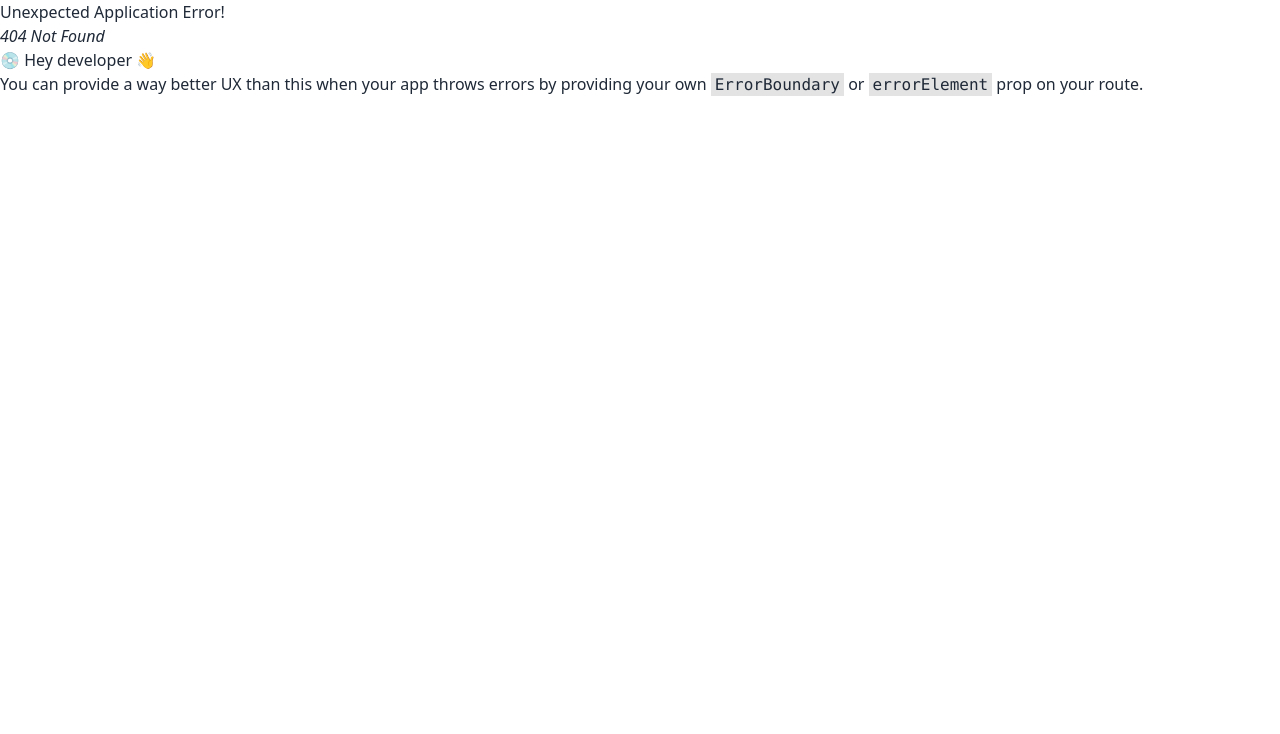
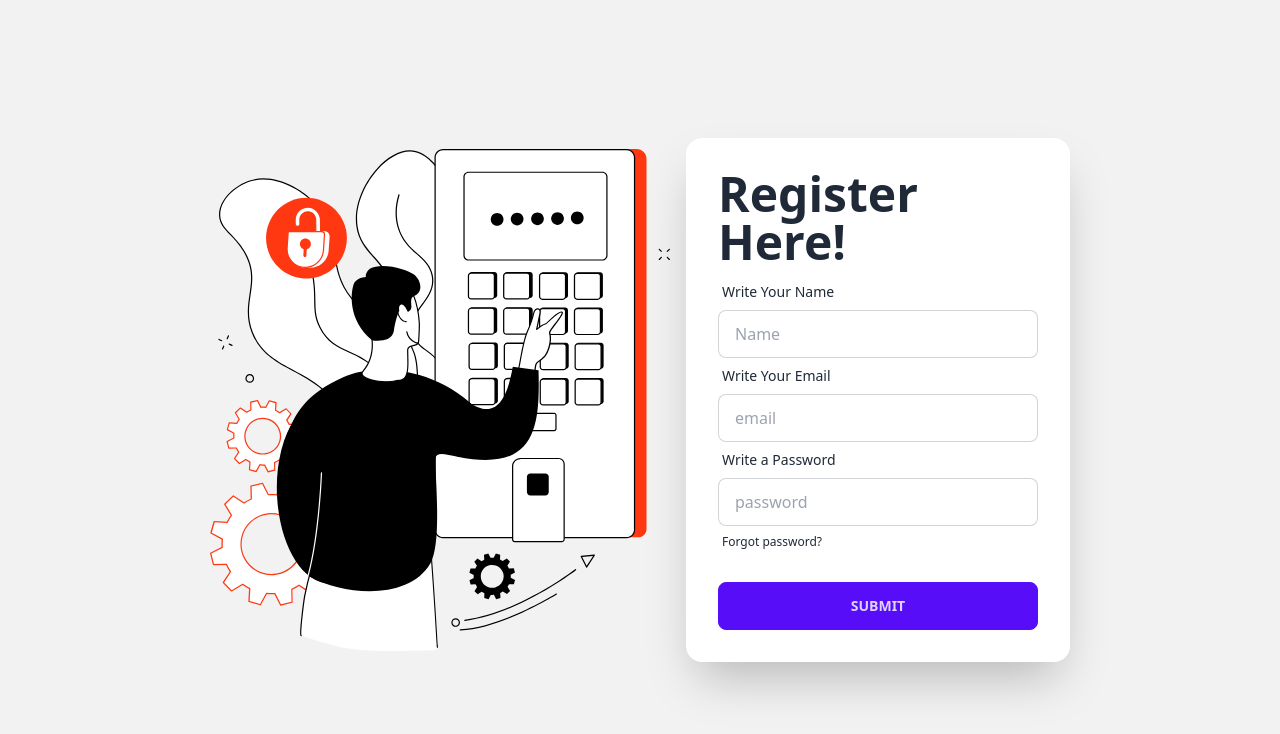
Before and after one commit to SheikhRakibhossain/Mr_Car_Client, a React (Vite) app: page /signup in a window 1280 px wide. Before the commit this address had no page. Shown: the top 734 px of the page. Built offline with nearby package versions, Linux system fonts and the light colour scheme.

Commit message:
Register page layout has created

```diff
--- a/src/Components/Header/Header.jsx
+++ b/src/Components/Header/Header.jsx
@@ -8,7 +8,7 @@ const Header = () => {
      <li><Link to='/about' >About Us</Link></li>
      <li><Link to='/blog' >Blog</Link></li>
      <li><Link to='/services' >Services</Link></li>
-     <li><Link to='/register' >Register</Link></li>
+     <li><Link to='/signup' >Register</Link></li>
      <li><Link to='/login' >Login</Link></li>
     </>
     return (
--- a/src/Pages/SignUp/SignUp.jsx
+++ b/src/Pages/SignUp/SignUp.jsx
@@ -1,8 +1,55 @@
+import signupImage from '../../assets/images/login/login.svg'
+const SignUp = () => {
 
-const SignUp = () => {
+    const handleSignup = e =>{
+        e.preventDefault();
+        const form = e.target;
+        const name = form.name.value;
+        const email = form.email.value;
+        const password = form.password.value;
+        const user = {name, email, password};
+        console.log(user)
+    }
     return (
         <>
-
+            <div className="hero min-h-screen bg-base-200">
+                <div className="hero-content flex-col lg:flex-row">
+                    <div className="text-center lg:text-left">
+                        <img src={signupImage} alt="sign up image" />
+                    </div>
+                    <div className="card flex-shrink-0 w-full max-w-sm shadow-2xl bg-base-100">
+                        <div className="card-body">
+                        <h1 className="text-5xl font-bold">Register Here!</h1>
+                            <form onSubmit={handleSignup}>
+                                <div className="form-control">
+                                    <label className="label">
+                                        <span className="label-text">Write Your Name</span>
+                                    </label>
+                                    <input type="text" name="name" placeholder="Name" className="input input-bordered" />
+                                </div>
+                                <div className="form-control">
+                                    <label className="label">
+                                        <span className="label-text">Write Your Email</span>
+                                    </label>
+                                    <input type="email" name="email" placeholder="email" className="input input-bordered" />
+                                </div>
+                                <div className="form-control">
+                                    <label className="label">
+                                        <span className="label-text">Write a Password</span>
+                                    </label>
+                                    <input type="password" name="password" placeholder="password" className="input input-bordered" />
+                                    <label className="label">
+                                        <a href="#" className="label-text-alt link link-hover">Forgot password?</a>
+                                    </label>
+                                </div>
+                                <div className="form-control mt-6">
+                                    <input type="submit" value='Submit' className="btn btn-primary" />
+                                </div>
+                            </form>
+                        </div>
+                    </div>
+                </div>
+            </div>
         </>
     );
 };
--- a/src/Routes/Routes.jsx
+++ b/src/Routes/Routes.jsx
@@ -2,6 +2,7 @@ import { createBrowserRouter} from "react-router-dom";
 import User from "../Pages/User/User";
 import Main from "../Layout/Main/Main";
 import Home from "../Pages/Home/Home";
+import SignUp from "../Pages/SignUp/SignUp";
 
   const router = createBrowserRouter([
     {
@@ -20,6 +21,10 @@ import Home from "../Pages/Home/Home";
 
 
       ]
+    },
+    {
+      path:'signup',
+      element:<SignUp/>
     }
 
   ]);
```
